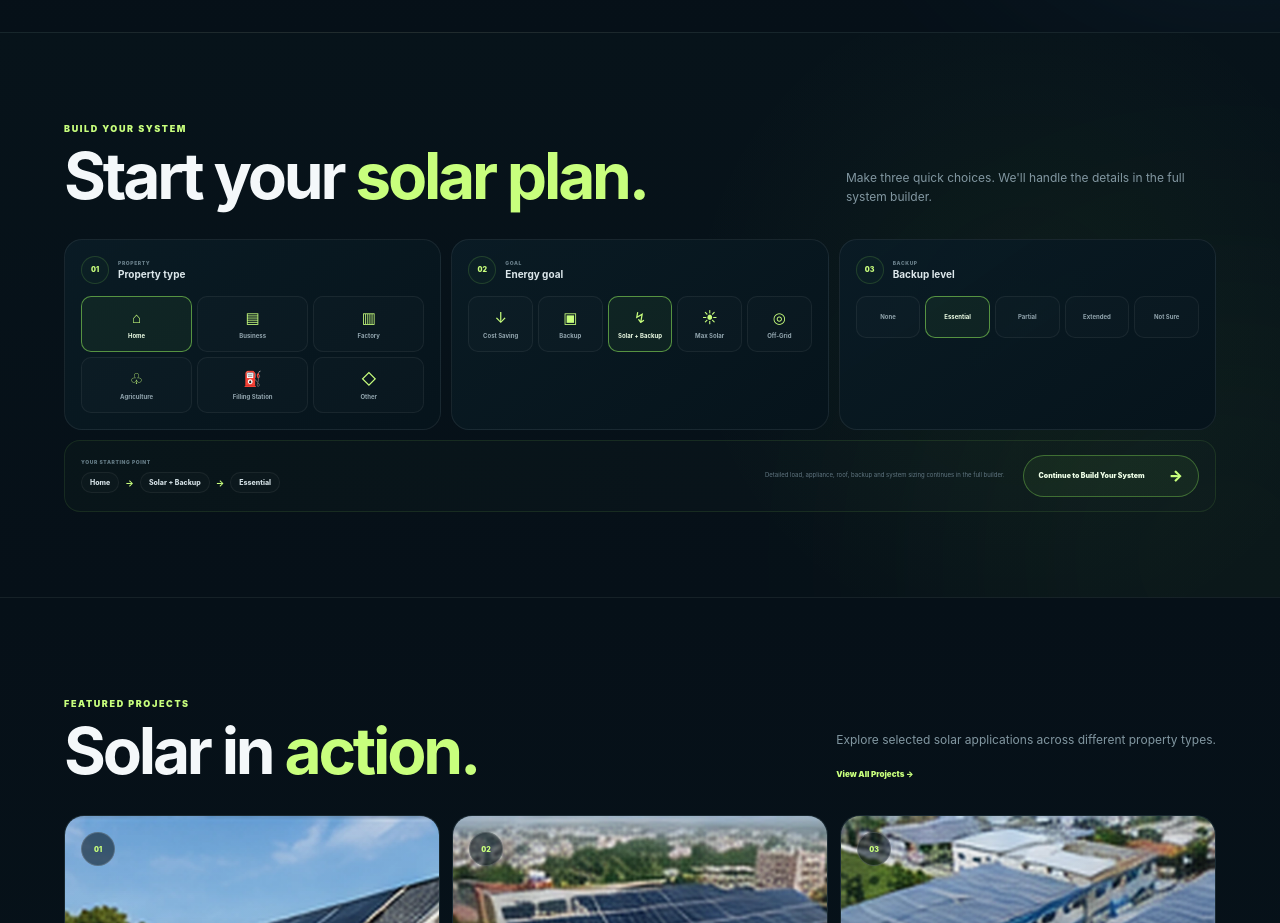
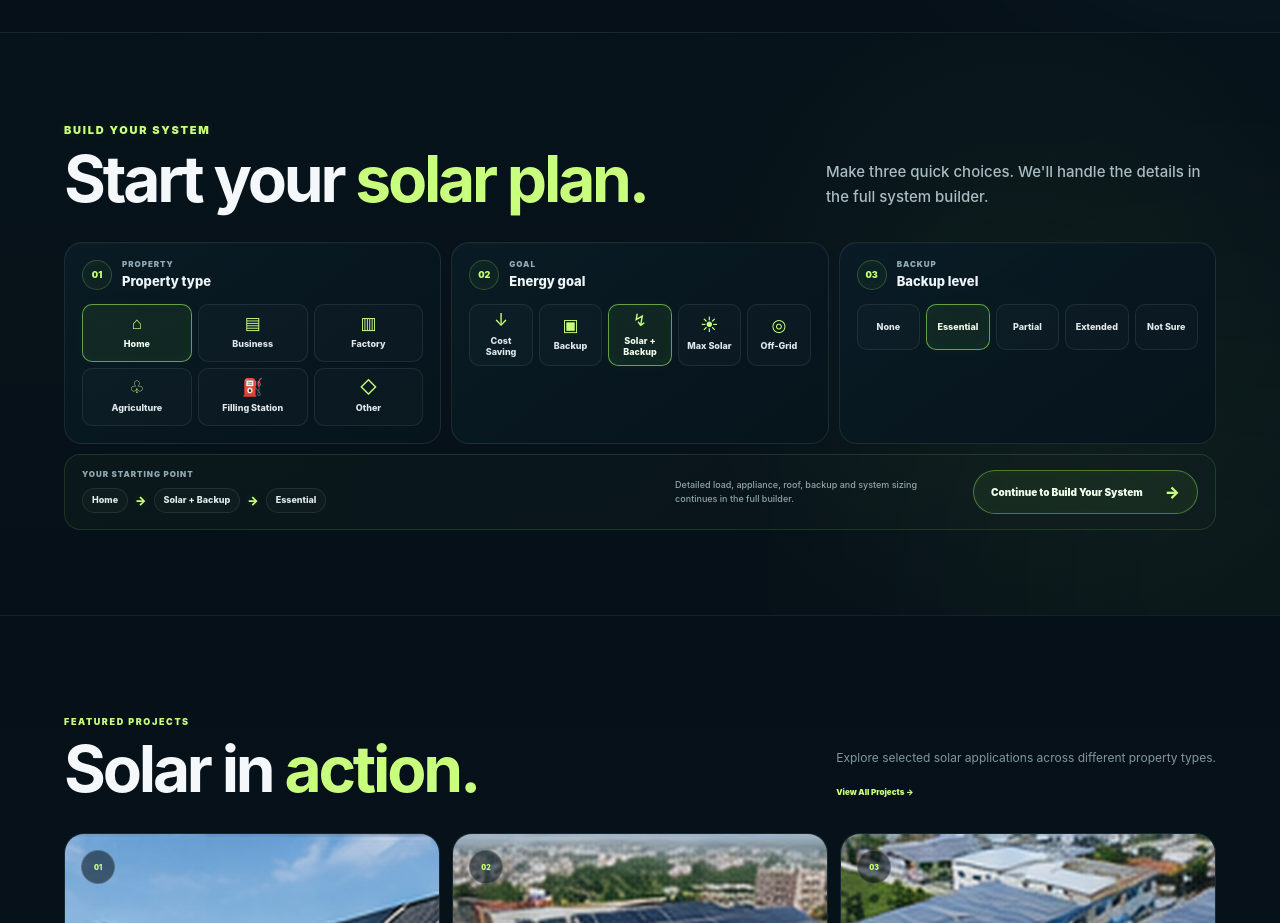
Before and after one commit to Sabrina-Sumona/Desh-solar-website-upgradation, a Next.js app: page / in a window 1280 px wide. Shown: the part 9140-10063 px from the top of the page. Built offline with nearby package versions, Linux system fonts and the light colour scheme.

Commit message:
style: improve mini system builder readability

```diff
--- a/src/styles/home-mini-system-builder.css
+++ b/src/styles/home-mini-system-builder.css
@@ -4,11 +4,11 @@
 
 .miniSystemBuilder {
   position: relative;
-
   overflow: hidden;
 
   padding:
-    90px 5vw 85px;
+    90px 5vw
+    85px;
 
   border-bottom:
     1px solid
@@ -40,11 +40,9 @@
 
   border-radius: 50%;
 
-  background:
-    #91ef5b;
+  background: #91ef5b;
 
-  filter:
-    blur(140px);
+  filter: blur(140px);
 
   opacity: 0.05;
 
@@ -56,7 +54,10 @@
   z-index: 2;
 
   width:
-    min(1500px, 100%);
+    min(
+      1500px,
+      100%
+    );
 
   margin: 0 auto;
 }
@@ -68,7 +69,8 @@
 .miniSystemBuilderHeader {
   display: flex;
 
-  align-items: flex-end;
+  align-items:
+    flex-end;
 
   justify-content:
     space-between;
@@ -81,18 +83,18 @@
 .miniSystemBuilderEyebrow {
   margin-bottom: 12px;
 
-  color:
-    var(--green-2);
+  color: var(--green-2);
 
-  font-size: 9px;
-
+  font-size: 11px;
   font-weight: 900;
 
-  letter-spacing:
-    0.18em;
+  letter-spacing: 0.16em;
 
-  text-transform:
-    uppercase;
+  text-transform: uppercase;
+
+  text-shadow:
+    0 0 10px
+    rgba(145, 239, 91, 0.14);
 }
 
 .miniSystemBuilderHeader h2 {
@@ -107,26 +109,24 @@
 
   line-height: 0.95;
 
-  letter-spacing:
-    -0.05em;
+  letter-spacing: -0.05em;
 }
 
 .miniSystemBuilderHeader h2 span {
-  color:
-    var(--green-2);
+  color: var(--green-2);
 }
 
 .miniSystemBuilderHeader > p {
-  max-width: 370px;
+  max-width: 390px;
 
   margin: 0;
 
-  color:
-    #8297a1;
+  color: #a9bbc3;
 
-  font-size: 12px;
+  font-size: 15px;
+  font-weight: 500;
 
-  line-height: 1.6;
+  line-height: 1.65;
 }
 
 /* =========================================================
@@ -148,11 +148,11 @@
 .miniBuilderStep {
   min-width: 0;
 
-  padding: 16px;
+  padding: 17px;
 
   border:
     1px solid
-    rgba(255, 255, 255, 0.07);
+    rgba(255, 255, 255, 0.085);
 
   border-radius: 18px;
 
@@ -162,6 +162,10 @@
       rgba(10, 28, 37, 0.96),
       rgba(6, 20, 28, 0.98)
     );
+
+  box-shadow:
+    inset 0 1px 0
+    rgba(255, 255, 255, 0.018);
 }
 
 /* =========================================================
@@ -173,61 +177,65 @@
 
   align-items: center;
 
-  gap: 9px;
+  gap: 10px;
 
-  margin-bottom: 12px;
+  margin-bottom: 14px;
 }
 
 .miniBuilderStepHeader > span {
-  width: 28px;
-  height: 28px;
+  width: 30px;
+  height: 30px;
 
   display: grid;
-
   place-items: center;
 
   flex: 0 0 auto;
 
   border:
     1px solid
-    rgba(145, 239, 91, 0.16);
+    rgba(145, 239, 91, 0.24);
 
   border-radius: 50%;
 
-  color:
-    var(--green-2);
+  color: var(--green-2);
 
   background:
+    rgba(145, 239, 91, 0.04);
+
+  box-shadow:
+    inset 0 0 12px
     rgba(145, 239, 91, 0.025);
 
-  font-size: 7px;
-
+  font-size: 9px;
   font-weight: 900;
 }
 
 .miniBuilderStepHeader small {
   display: block;
 
-  color:
-    #657b86;
+  color: #93aab4;
 
-  font-size: 5px;
-
+  font-size: 8px;
   font-weight: 900;
 
-  letter-spacing:
-    0.12em;
+  line-height: 1.2;
+
+  letter-spacing: 0.12em;
+
+  text-transform: uppercase;
 }
 
 .miniBuilderStepHeader strong {
   display: block;
 
-  margin-top: 2px;
+  margin-top: 3px;
 
-  color:
-    #dce7eb;
+  color: #eef5f7;
 
-  font-size: 10px;
+  font-size: 13px;
+  font-weight: 800;
+
+  line-height: 1.25;
 }
 
 /* =========================================================
@@ -237,7 +245,7 @@
 .miniBuilderOptions {
   display: grid;
 
-  gap: 5px;
+  gap: 6px;
 }
 
 .miniBuilderPropertyOptions {
@@ -259,7 +267,8 @@
 
 .miniBuilderOption {
   min-width: 0;
-  min-height: 56px;
+
+  min-height: 58px;
 
   display: flex;
 
@@ -269,21 +278,20 @@
 
   justify-content: center;
 
-  gap: 5px;
+  gap: 6px;
 
-  padding: 6px;
+  padding: 7px;
 
   border:
     1px solid
-    rgba(255, 255, 255, 0.06);
+    rgba(255, 255, 255, 0.08);
 
   border-radius: 10px;
 
-  color:
-    #92a5ae;
+  color: #b5c5cb;
 
   background:
-    rgba(255, 255, 255, 0.016);
+    rgba(255, 255, 255, 0.018);
 
   cursor: pointer;
 
@@ -291,7 +299,8 @@
     transform 0.2s ease,
     border-color 0.2s ease,
     background 0.2s ease,
-    color 0.2s ease;
+    color 0.2s ease,
+    box-shadow 0.2s ease;
 }
 
 .miniBuilderOption:hover {
@@ -299,25 +308,36 @@
     translateY(-2px);
 
   border-color:
-    rgba(145, 239, 91, 0.2);
+    rgba(145, 239, 91, 0.28);
 
-  color:
-    #e6eff2;
+  color: #f3f8fa;
+
+  background:
+    rgba(145, 239, 91, 0.025);
+
+  box-shadow:
+    0 8px 20px
+    rgba(0, 0, 0, 0.12);
 }
 
 .miniBuilderOption.active {
   border-color:
-    rgba(145, 239, 91, 0.55);
+    rgba(145, 239, 91, 0.62);
 
-  color:
-    #efffe7;
+  color: #f3ffe9;
 
   background:
-    rgba(145, 239, 91, 0.055);
+    rgba(145, 239, 91, 0.07);
+
+  box-shadow:
+    inset 0 0 16px
+    rgba(145, 239, 91, 0.03),
+    0 0 16px
+    rgba(145, 239, 91, 0.035);
 }
 
 .miniBuilderOption:disabled {
-  opacity: 0.3;
+  opacity: 0.34;
 
   cursor: not-allowed;
 
@@ -325,22 +345,30 @@
 }
 
 .miniBuilderOption > span {
-  color:
-    var(--green-2);
+  color: var(--green-2);
 
-  font-size: 15px;
+  font-size: 17px;
+
+  line-height: 1;
 }
 
 .miniBuilderOption strong {
-  font-size: 6px;
+  color: #dfe9ed;
 
-  line-height: 1.2;
+  font-size: 9px;
+  font-weight: 800;
+
+  line-height: 1.3;
 
   text-align: center;
 }
 
+.miniBuilderOption.active strong {
+  color: #f5ffeF;
+}
+
 .miniBuilderTextOption {
-  min-height: 42px;
+  min-height: 46px;
 }
 
 /* =========================================================
@@ -360,19 +388,20 @@
 
   margin-top: 10px;
 
-  padding: 14px 16px;
+  padding:
+    15px 17px;
 
   border:
     1px solid
-    rgba(145, 239, 91, 0.1);
+    rgba(145, 239, 91, 0.14);
 
   border-radius: 16px;
 
   background:
     linear-gradient(
       90deg,
-      rgba(145, 239, 91, 0.025),
-      rgba(255, 255, 255, 0.01)
+      rgba(145, 239, 91, 0.035),
+      rgba(255, 255, 255, 0.012)
     );
 }
 
@@ -383,17 +412,18 @@
 .miniBuilderSelection small {
   display: block;
 
-  margin-bottom: 7px;
+  margin-bottom: 8px;
 
-  color:
-    #637a84;
+  color: #91a8b2;
 
-  font-size: 5px;
-
+  font-size: 8px;
   font-weight: 900;
 
-  letter-spacing:
-    0.12em;
+  line-height: 1.2;
+
+  letter-spacing: 0.12em;
+
+  text-transform: uppercase;
 }
 
 .miniBuilderSelection > div {
@@ -403,35 +433,39 @@
 
   flex-wrap: wrap;
 
-  gap: 6px;
+  gap: 7px;
 }
 
 .miniBuilderSelection span {
   padding:
-    5px 8px;
+    6px 9px;
 
   border:
     1px solid
-    rgba(255, 255, 255, 0.06);
+    rgba(255, 255, 255, 0.085);
 
   border-radius: 999px;
 
-  color:
-    #d2dfe4;
+  color: #e2ebee;
 
   background:
-    rgba(255, 255, 255, 0.016);
+    rgba(255, 255, 255, 0.025);
 
-  font-size: 7px;
+  font-size: 9px;
+  font-weight: 800;
 
-  font-weight: 800;
+  line-height: 1.2;
 }
 
 .miniBuilderSelection b {
-  color:
-    var(--green-2);
+  color: var(--green-2);
 
-  font-size: 9px;
+  font-size: 12px;
+  font-weight: 900;
+
+  text-shadow:
+    0 0 8px
+    rgba(145, 239, 91, 0.16);
 }
 
 /* =========================================================
@@ -447,45 +481,46 @@
 }
 
 .miniBuilderAction p {
-  max-width: 250px;
+  max-width: 280px;
 
   margin: 0;
 
-  color:
-    #607681;
+  color: #90a5ae;
 
-  font-size: 6px;
+  font-size: 9px;
+  font-weight: 500;
 
-  line-height: 1.45;
+  line-height: 1.55;
 }
 
 .miniBuilderContinue {
-  min-height: 42px;
+  min-height: 44px;
 
   display: inline-flex;
 
   align-items: center;
 
-  gap: 24px;
+  gap: 22px;
 
   padding:
-    0 15px;
+    0 17px;
 
   border:
     1px solid
-    rgba(145, 239, 91, 0.35);
+    rgba(145, 239, 91, 0.42);
 
-  border-radius:
-    999px;
+  border-radius: 999px;
 
-  color:
-    #efffe8;
+  color: #f3ffeD;
 
   background:
-    rgba(145, 239, 91, 0.055);
+    rgba(145, 239, 91, 0.065);
 
-  font-size: 7px;
+  box-shadow:
+    inset 0 0 16px
+    rgba(145, 239, 91, 0.025);
 
+  font-size: 10px;
   font-weight: 900;
 
   white-space: nowrap;
@@ -493,7 +528,8 @@
   transition:
     transform 0.2s ease,
     border-color 0.2s ease,
-    background 0.2s ease;
+    background 0.2s ease,
+    box-shadow 0.2s ease;
 }
 
 .miniBuilderContinue:hover {
@@ -501,26 +537,27 @@
     translateY(-2px);
 
   border-color:
-    rgba(145, 239, 91, 0.65);
+    rgba(145, 239, 91, 0.72);
 
   background:
-    rgba(145, 239, 91, 0.1);
+    rgba(145, 239, 91, 0.11);
+
+  box-shadow:
+    0 0 20px
+    rgba(145, 239, 91, 0.06);
 }
 
 .miniBuilderContinue span {
-  color:
-    var(--green-2);
+  color: var(--green-2);
 
-  font-size: 15px;
+  font-size: 16px;
 }
 
 /* =========================================================
    LAPTOP
    ========================================================= */
 
-@media (
-  max-width: 1200px
-) {
+@media (max-width: 1200px) {
   .miniBuilderSteps {
     grid-template-columns:
       1fr;
@@ -539,9 +576,7 @@
    TABLET
    ========================================================= */
 
-@media (
-  max-width: 900px
-) {
+@media (max-width: 900px) {
   .miniSystemBuilderHeader {
     display: block;
   }
@@ -567,12 +602,11 @@
    MOBILE
    ========================================================= */
 
-@media (
-  max-width: 720px
-) {
+@media (max-width: 720px) {
   .miniSystemBuilder {
     padding:
-      75px 5vw 65px;
+      75px 5vw
+      65px;
   }
 
   .miniSystemBuilderHeader h2 {
@@ -582,6 +616,10 @@
         13vw,
         60px
       );
+  }
+
+  .miniSystemBuilderHeader > p {
+    font-size: 14px;
   }
 
   .miniBuilderPropertyOptions {
@@ -601,13 +639,36 @@
       );
   }
 
+  .miniBuilderStepHeader small {
+    font-size: 8px;
+  }
+
+  .miniBuilderStepHeader strong {
+    font-size: 13px;
+  }
+
+  .miniBuilderOption strong {
+    font-size: 10px;
+  }
+
+  .miniBuilderSelection small {
+    font-size: 8px;
+  }
+
+  .miniBuilderSelection span {
+    font-size: 9px;
+  }
+
   .miniBuilderAction {
     display: block;
   }
 
   .miniBuilderAction p {
-    margin-bottom:
-      11px;
+    max-width: 100%;
+
+    margin-bottom: 12px;
+
+    font-size: 10px;
   }
 
   .miniBuilderContinue {
@@ -615,6 +676,8 @@
 
     justify-content:
       space-between;
+
+    font-size: 10px;
   }
 }
 
@@ -622,9 +685,7 @@
    SMALL MOBILE
    ========================================================= */
 
-@media (
-  max-width: 420px
-) {
+@media (max-width: 420px) {
   .miniBuilderPropertyOptions,
   .miniBuilderGoalOptions,
   .miniBuilderBackupOptions {
@@ -637,10 +698,7 @@
    REDUCED MOTION
    ========================================================= */
 
-@media (
-  prefers-reduced-motion:
-  reduce
-) {
+@media (prefers-reduced-motion: reduce) {
   .miniBuilderOption,
   .miniBuilderContinue {
     transition: none;
```
